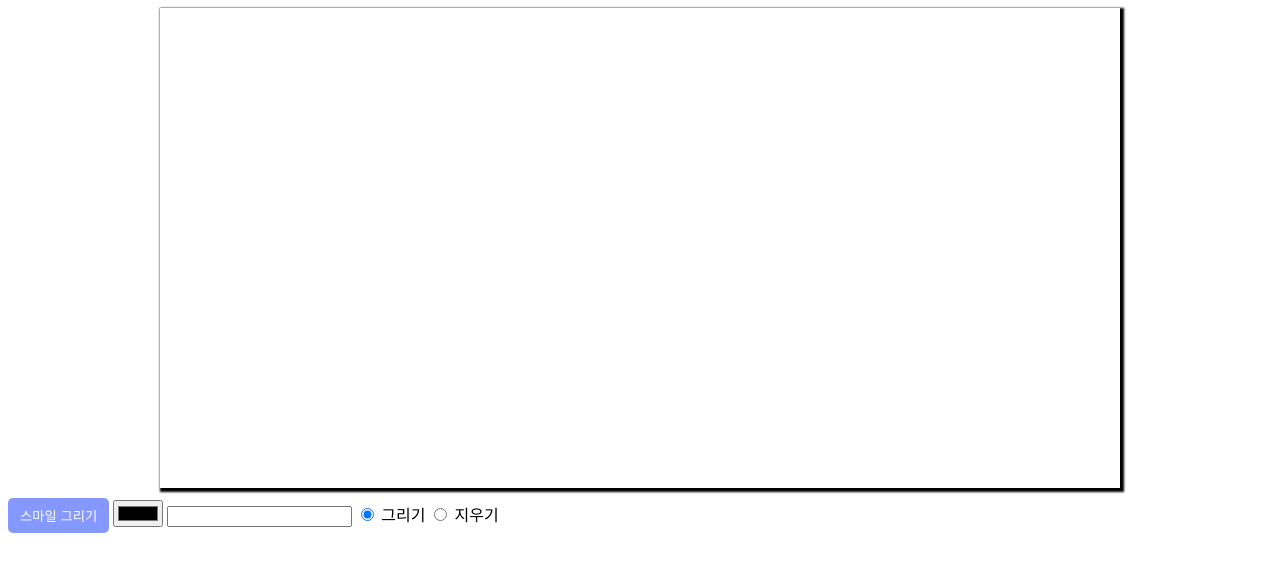
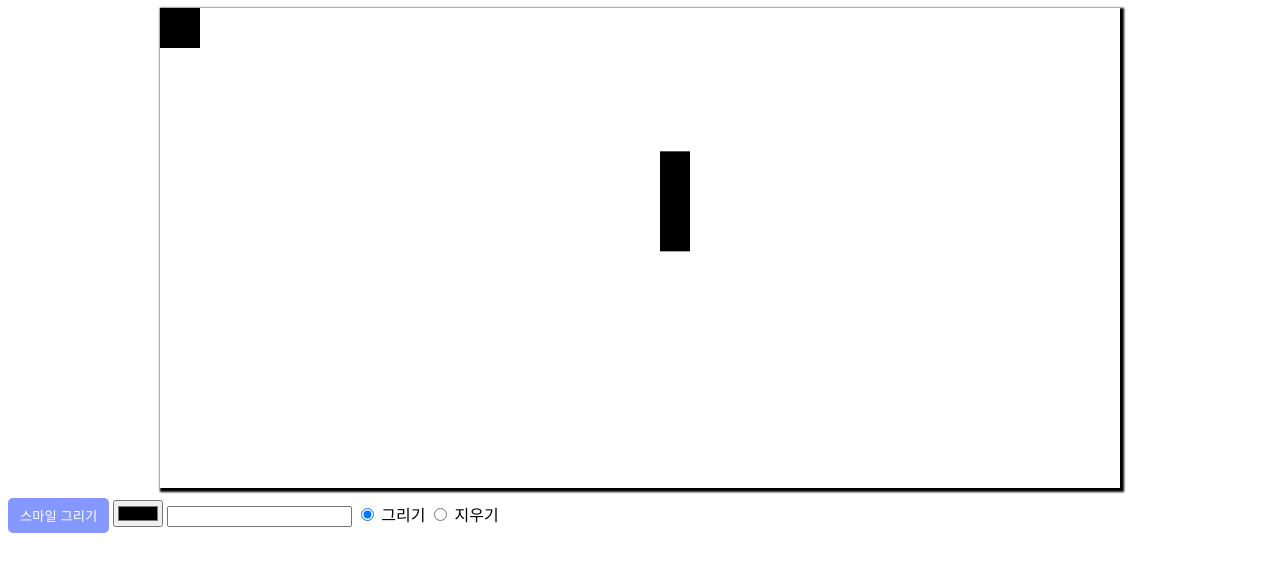
Before and after one commit to nexpang/HtmlGameDev, a plain HTML site: page index.html in a window 1280 px wide. Drawn offline with Linux system fonts and the light colour scheme.

Commit message:
컬라이더

```diff
--- /dev/null
+++ b/Loop.js
@@ -0,0 +1,78 @@
+let canvas = document.querySelector("#gameCanvas");
+// 캔버스를 가져오기
+let ctx = canvas.getContext("2d");
+
+let x =0;
+let y = 0;
+let speed = 100;
+let frame = 60;
+
+let width = 40;
+let height = 40;
+
+let ex = 500;
+let ey = 60;
+let eWidth = 30;
+let eHeight = 100;
+let eDerection = 1;
+
+let check = false;
+let rx =0;
+let ry =0;
+
+let ketArry = [];
+
+document.addEventListener("keydown", function(e){
+    ketArry[e.keyCode] = true;
+})
+document.addEventListener("keyup", function(e){
+    ketArry[e.keyCode] = false;
+})
+function update()
+{
+    rx = x;
+    ry = y;
+    if (check == false){
+        if(ketArry[37] && x>0){
+            x -= speed * 1/frame;
+        }
+        if(ketArry[38]&& y>0){
+            y -= speed * 1/frame;
+        }
+        if(ketArry[39]&& x< 960-width){
+            x += speed * 1/frame;
+        }
+        if(ketArry[40]&& y< 480-height){
+            y += speed * 1/frame;
+        }
+    }
+    if(!(x <= ex + eWidth && y <= ey + eHeight && x+width >= ex && y+height >= ey)){
+        check = false;
+    }else{
+        x = rx;
+        y = ry;
+
+        x = 0;
+        y = 0;
+        check = true;
+    }
+    if(ey+eHeight > 480){
+        eDerection = -1;
+    }else if (ey< 0){
+        eDerection = 1;
+    }
+    ey += eDerection*speed *1/frame;
+
+}
+function render()
+{
+    ctx.clearRect(0,0,960,480);
+    ctx.fillRect(x,y,width,height);
+    ctx.fillRect(ex,ey,eWidth,eHeight);
+}
+
+setInterval(function(){
+    update();
+    render();
+}, 1/frame);
+//시간간격동안 함수를 실행;
--- a/index.html
+++ b/index.html
@@ -4,7 +4,7 @@
     <meta charset="UTF-8">
     <meta http-equiv="X-UA-Compatible" content="IE=edge">
     <meta name="viewport" content="width=device-width, initial-scale=1.0">
-    <title>Document_03.22</title>
+    <title>Document</title>
     <link rel="stylesheet" href="app.css">
 </head>
 <body>
@@ -17,75 +17,7 @@
     <input type="radio" name="mode" id="drawRadio" checked> 그리기
     <input type="radio" name="mode" id="removeRadio"> 지우기
 
-    <script>
-        let btn = document.querySelector("#startBtn");
-        btn.addEventListener("click", function(){
-            //alert("버튼 클릭");
-            smyile();
-        });
+    <script src="/Loop.js"></script>
 
-        let canvas = document.querySelector("#gameCanvas");
-        let ctx = canvas.getContext("2d");
-
-        let cp = document.querySelector("#colorPicker");
-        let ls = document.querySelector("#lineSeter");
-
-        let isDown = false;
-        let x = 0;
-        let y = 0;
-        canvas.addEventListener("mousedown",  function(e){
-            isDown = true;
-            x = e.offsetX;
-            y = e.offsetY;
-        });
-        canvas.addEventListener("mouseup",  function(e){
-            isDown = false;
-        });
-        //ctx.clearRect(x,y,5,5);
-        canvas.addEventListener("mousemove",  function(e){
-            if(!isDown)
-                return;
-            if(document.getElementById('drawRadio').checked){
-                ctx.strokeStyle = cp.value;
-                ctx.lineCap = "round";
-                ctx.lineWidth = ls.value;
-                ctx.beginPath();
-                ctx.moveTo(x, y);
-                ctx.lineTo(e.offsetX, e.offsetY);
-                ctx.stroke();
-            }else if(document.getElementById('removeRadio').checked){
-                if(ls.value==0){
-                    ls.value = 1;
-                }
-                ctx.clearRect(x, y, ls.value*3, ls.value*3);
-            }
-
-            x = e.offsetX;
-            y = e.offsetY;
-        });
-
-
-        function smyile(){
-            ctx.strokeStyle = "rgba(255,0,0,0.5)";
-            ctx.fillStyle = "rgba(0, 255, 0, 0.5)";
-
-            ctx.beginPath();
-            ctx.moveTo(120, 200);
-            ctx.lineTo(180, 130);
-            ctx.lineTo(240, 200);
-            ctx.moveTo(320, 200);
-            ctx.lineTo(380, 130);
-            ctx.lineTo(440, 200);
-
-            ctx.moveTo(200, 250);
-            ctx.lineTo(290, 320);
-            ctx.lineTo(380, 250);
-
-            ctx.closePath();        //끝 점을 시작 점으로 이어줌
-            ctx.stroke();
-            //ctx.fill();
-        }
-
-    </script>
 </body>
 </html>
```
Also changed, not shown: draw.js (added, +67 -0 lines).
